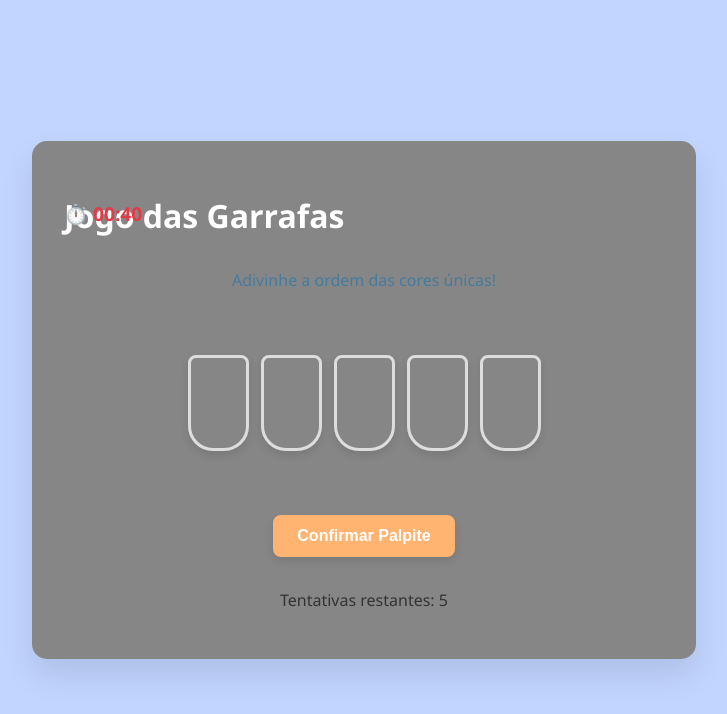
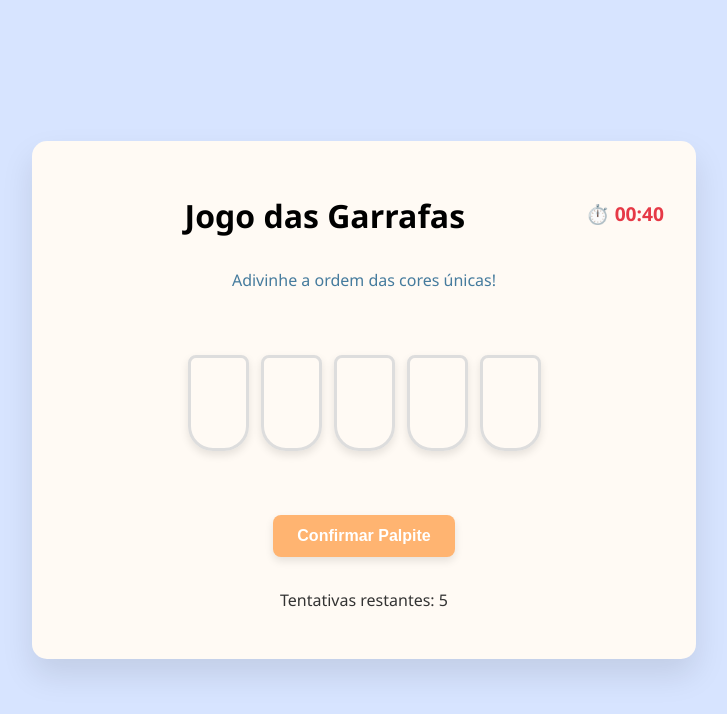
Before and after one commit to souzsa/teste-jogo-garrafa, a plain HTML site: page jogo.html in a window 1280 px wide. Shown: the whole page, without its empty margins (276-1003 px from the left). Drawn offline with Linux system fonts and the light colour scheme.

Commit message:
Add files via upload

```diff
--- a/jogo.html
+++ b/jogo.html
@@ -7,9 +7,12 @@
     <link rel="stylesheet" href="style.css">
 </head>
 <body>
+
     <div class="container">
         <div class="game-header">
-            <h1>Jogo das Garrafas</h1>
+                <h1 class="titulo1">Jogo das Garrafas</h1>
+
+
             <div class="timer-container">
                 <span>⏱️</span>
                 <span id="tempo">01:30</span>
--- a/style.css
+++ b/style.css
@@ -1,6 +1,6 @@
 body {
     font-family: 'Segoe UI', Tahoma, Geneva, Verdana, sans-serif;
-    background-color: #c2d5ff;
+    background-color: #d7e4ff;
     margin: 0;
     padding: 0;
     display: flex;
@@ -12,7 +12,7 @@ body {
 
 .container {
     text-align: center;
-    background-color: rgb(134, 134, 134);
+    background-color: #fffaf4;
     padding: 2rem;
     border-radius: 15px;
     box-shadow: 0 16px 32px rgba(0, 0, 0, 0.1);
@@ -28,19 +28,26 @@ body {
     margin-bottom: 1rem;
 }
 
+.titulo1{
+    display: flex;
+    flex: 1;
+    justify-content: center;
+    align-self: center;
+
+}
 .timer-container {
     display: flex;
-    align-items: center;
+    align-items: end;
     gap: 5px;
     font-size: 1.2rem;
     font-weight: bold;
     color: #e63946;
-    position: fixed;
 }
 
 h1 {
-    color: #ffffff;
+    color: #000000;
     margin-bottom: 1rem;
+
 }
 
 .otl {
```
Also changed, not shown: index.html (+1 -1 lines).
